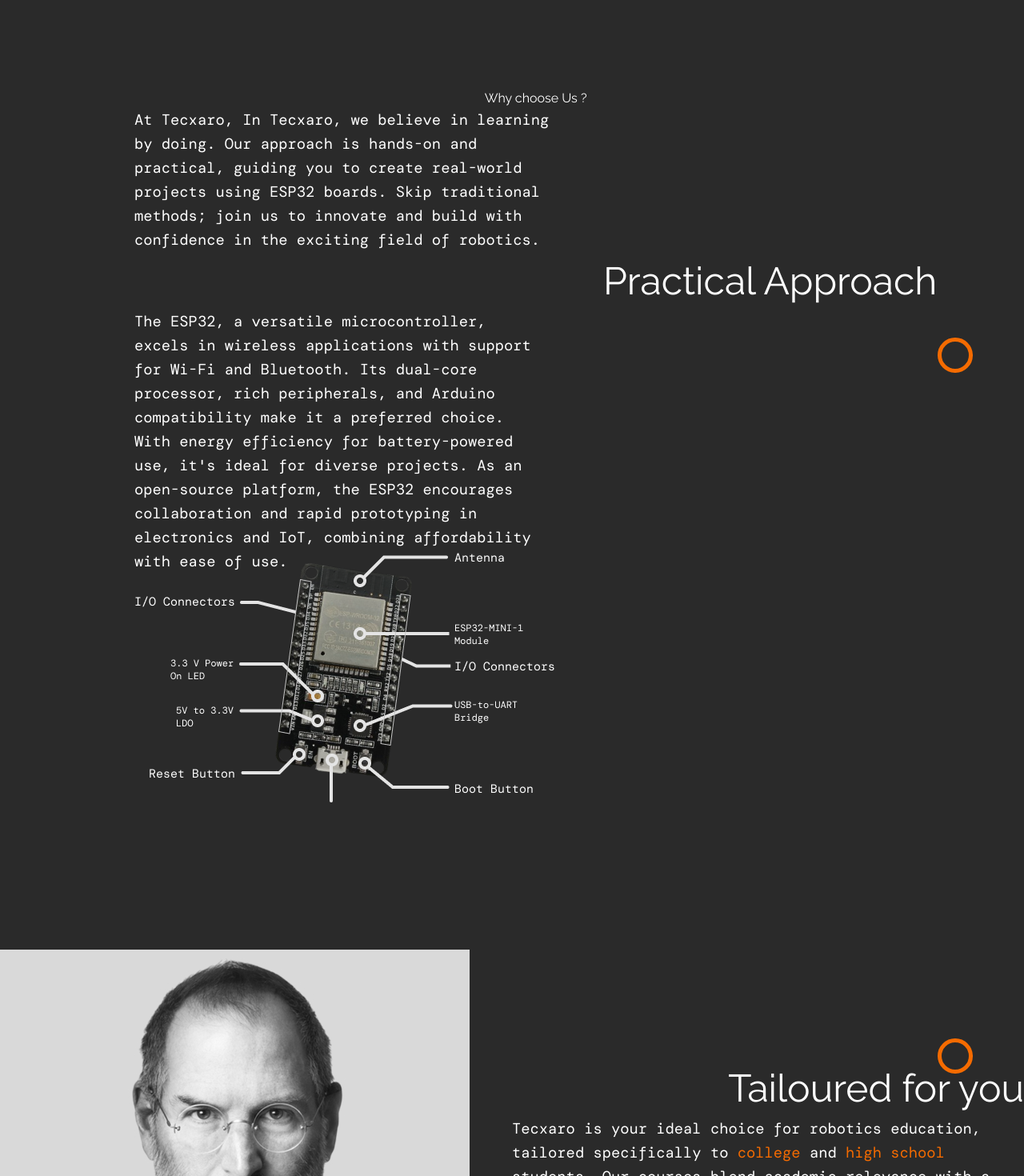
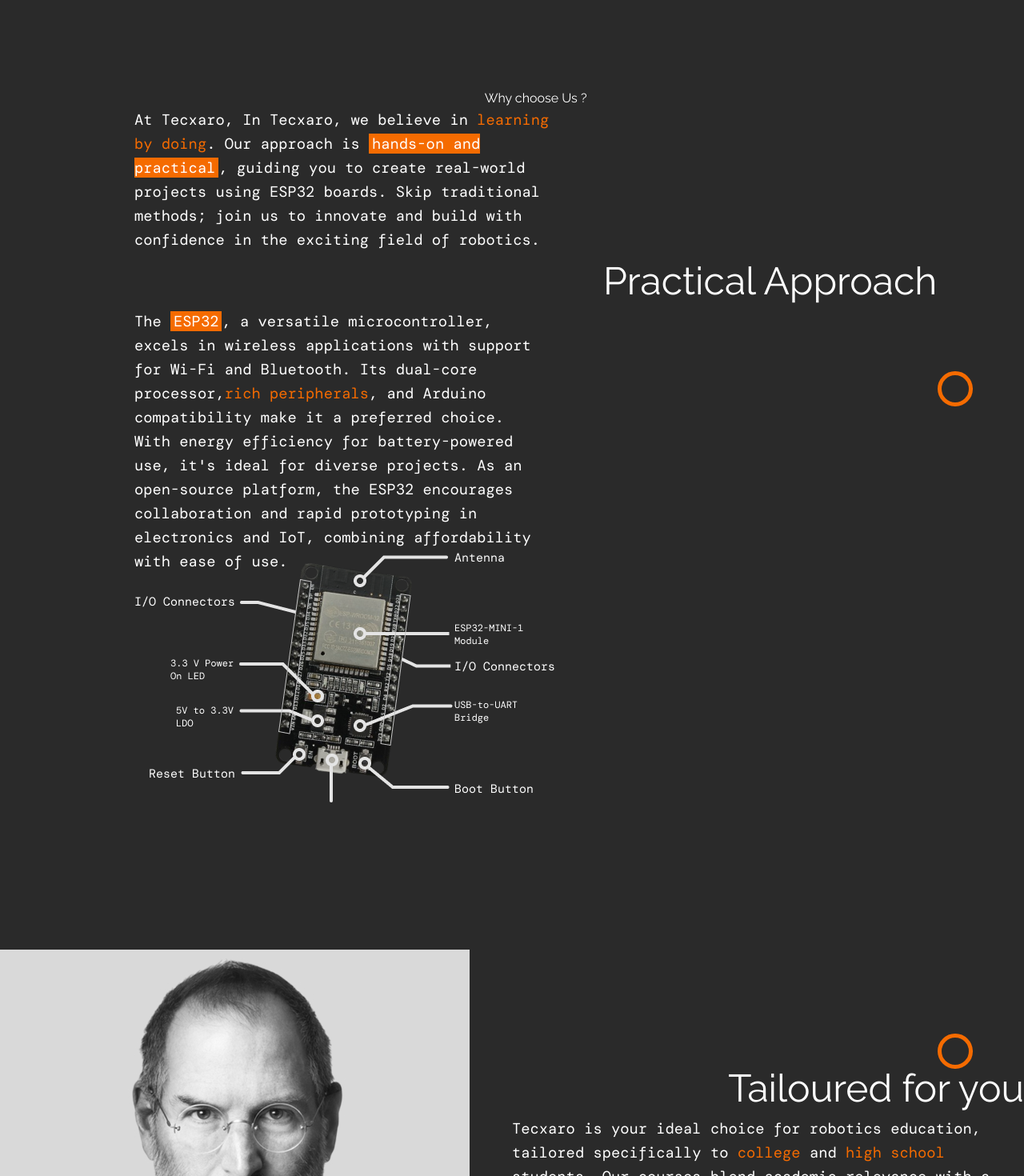
Before and after one commit to Techxaro/tecxaro-website, a React (Vite) app in the folder website/: page / in a window 1280 px wide. Shown: the part 1680-3150 px from the top of the page at 80% size. Built offline with nearby package versions, Linux system fonts and the light colour scheme.

Commit message:
halfway on the process of making the website responsive for 1700px to 1800px

```diff
--- a/website/src/screenSize/Desktop/Components/_2_aboutUs.jsx
+++ b/website/src/screenSize/Desktop/Components/_2_aboutUs.jsx
@@ -40,7 +40,7 @@
 
 
         {/* THE IMAGE IN THE ABOUT US SECTION */}
-        <div>
+        <div className=" w-[90%] flex justify-end items-center">
           <img className="AU-D-imgEdit" src={aboutUsImg} alt="our working desk" />
         </div>
 
--- a/website/src/screenSize/Desktop/Components/_3_whyChooseUs-1.jsx
+++ b/website/src/screenSize/Desktop/Components/_3_whyChooseUs-1.jsx
@@ -36,7 +36,7 @@
         {/* PARAGRAPH 1 SMALL */}
         <div id="practicalApproach-smallPara1">
 
-          <p className=" dmMono para1-aboutUs-D">At Tecxaro, In Tecxaro, we believe in learning by doing. Our approach is hands-on and practical, guiding you to create real-world projects using ESP32 boards. Skip traditional methods; join us to innovate and build with confidence in the exciting field of robotics.</p>
+          <p className=" dmMono para1-aboutUs-D">At Tecxaro, In Tecxaro, we believe in <span className="color-orange text-3xl">learning by doing</span>. Our approach is <span className="text-orange-Bhighlight">hands-on and practical</span>, guiding you to create real-world projects using ESP32 boards. Skip traditional methods; join us to innovate and build with confidence in the exciting field of robotics.</p>
 
         </div>
 
@@ -69,7 +69,7 @@
         <div className=" w-[100%] flex justify-between flex-row-reverse">
           <div id="practicalApproach-paragraph2">
 
-            <p className=" dmMono para1-aboutUs-D">The ESP32, a versatile microcontroller, excels in wireless applications with support for Wi-Fi and Bluetooth. Its dual-core processor, rich peripherals, and Arduino compatibility make it a preferred choice. With energy efficiency for battery-powered use, it&apos;s ideal for diverse projects. As an open-source platform, the ESP32 encourages collaboration and rapid prototyping in electronics and IoT, combining affordability with ease of use.</p>
+            <p className=" dmMono para1-aboutUs-D">The <span className="text-orange-Bhighlight">ESP32</span>, a versatile microcontroller, excels in wireless applications with support for Wi-Fi and Bluetooth. Its dual-core processor,<span className="color-orange text-3xl">rich peripherals</span>, and Arduino compatibility make it a preferred choice. With energy efficiency for battery-powered use, it&apos;s ideal for diverse projects. As an open-source platform, the ESP32 encourages collaboration and rapid prototyping in electronics and IoT, combining affordability with ease of use.</p>
 
           </div>
 
--- a/website/src/screenSize/Desktop/Pages/homePage.css
+++ b/website/src/screenSize/Desktop/Pages/homePage.css
@@ -196,7 +196,7 @@
 
 }
 
-@media (max-width: 1684px) {
+@media (max-width: 1700px) {
 
     .heroSection-main-highlight {
         font-size: 5.2rem;
@@ -271,7 +271,7 @@
     flex-direction: column;
     justify-content: center;
 
-    width: 51%;
+    width: 100%;
 
 }
 
@@ -365,16 +365,16 @@
 
     position: relative;
     /* bottom: 1rem; */
-    top: 2rem;
+    top: 3.1rem;
 }
 
 
 #practicalApproach-whiteSvgLine {
 
-    height: 52rem;
+    height: 49rem;
     position: relative;
     /* bottom: 1rem; */
-    top: 2rem;
+    top: 3.1rem;
 }
 
 
@@ -382,7 +382,7 @@
 
     position: relative;
     /* bottom: 0.98rem; */
-    top: 2rem;
+    top: 3.1rem;
 }
 
 
@@ -391,7 +391,7 @@
     height: 58rem;
     position: relative;
     /* bottom: 1rem; */
-    top: 2rem;
+    top: 3.1rem;
 }
 
 
@@ -560,6 +560,17 @@
 
 
 }
+
+
+
+
+
+
+
+
+
+
+
 
 
 
```
